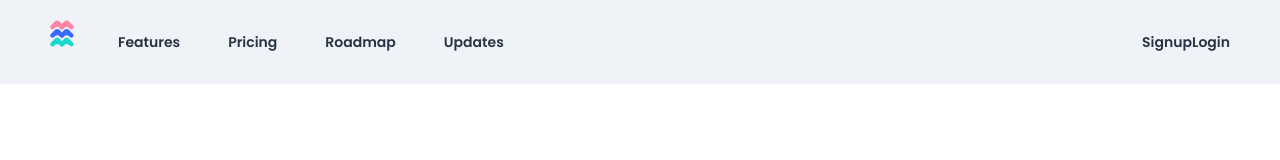
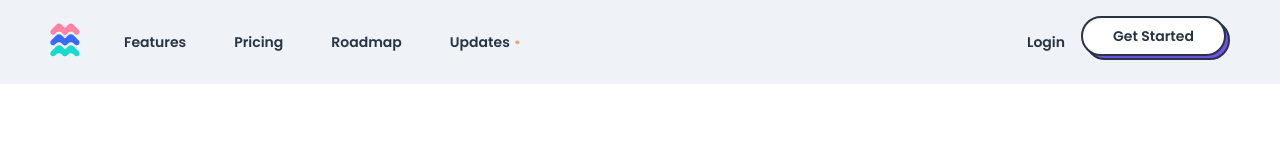
Before and after one commit to minimaps/minimaps.github.io, a plain HTML site: page home.html in a window 1280 px wide. Drawn offline with nearby package versions, Linux system fonts and the light colour scheme.

Commit message:
more navigation updates

```diff
--- a/css/style.css
+++ b/css/style.css
@@ -29,9 +29,10 @@ body {
 /* Navigation */
 
 .logo {
-    max-width:120px;
+    min-width:30px;
     float:left;
     margin-right:20px;
+    padding-top:3px;
 }
 
 .logo img {
@@ -61,6 +62,11 @@ li a, .dropbtn {
 }
 li a:hover {
     color:var(--mini-purple);
+}
+
+.dot {
+    color:var(--mini-orange);
+    margin-left:4px;
 }
 
 .dropdown:hover .dropbtn {
@@ -127,12 +133,12 @@ li.dropdown {
 
 .buttons {
     display: inline-block;
-    float:right;
+    float: right;
 }
 
 .buttons a {
     display: inline-block;
-    float:right;
+    float: right;
     color: var(--mini-darkGray);
     font-weight:600;
     font-size:14px;
@@ -140,3 +146,49 @@ li.dropdown {
     padding: 14px 0;
     text-decoration: none;
 }
+
+.signup-btn {
+    display: block;
+    height:40px;
+    width: 145px;
+    position:relative;
+    background-color: var(--mini-purple);
+    border:2px solid var(--mini-darkGray);
+    box-sizing: border-box;
+    -webkit-border-radius: 100px;
+    -moz-border-radius: 100px;
+    border-radius: 100px;
+    text-align:center;
+    margin-left: 20px;
+}
+
+.signup-btn-inner {
+    position:absolute;
+    display: block;
+    height:40px;
+    width: 145px;
+    top:-6px;
+    left:-6px;
+    background-color: white;
+    border:2px solid var(--mini-darkGray);
+    box-sizing: border-box;
+    -webkit-border-radius: 100px;
+    -moz-border-radius: 100px;
+    border-radius: 100px;
+    text-align:center;
+    line-height:36px;
+    transition: all 0.1s;
+    -webkit-transition: all 0.1s;
+    -moz-transition: all 0.1s;
+    -o-transition: all 0.1s;
+    }
+
+.signup-btn:hover .signup-btn-inner {
+    top:-2px;
+    left: -2px;
+    color:var(--mini-purple);s
+}
+
+.buttons a:hover {
+    color: var(--mini-purple);
+}
--- a/home.html
+++ b/home.html
@@ -67,11 +67,13 @@
                 </li>
             <li><a href="#home">Pricing</a></li>
             <li><a href="#news">Roadmap</a></li>
-            <li><a href="#news">Updates</a></li>
+            <li><a href="#news">Updates<span class="dot">•</span></a></li>
             </ul>
             <div class="buttons">
+                <a class="signup-btn" href="#">
+                    <div class="signup-btn-inner">Get Started</div>
+                </a>
                 <a href="#">Login</a>
-                <a href="#">Signup</a>
             </div>
         </div>
     </div>
```
